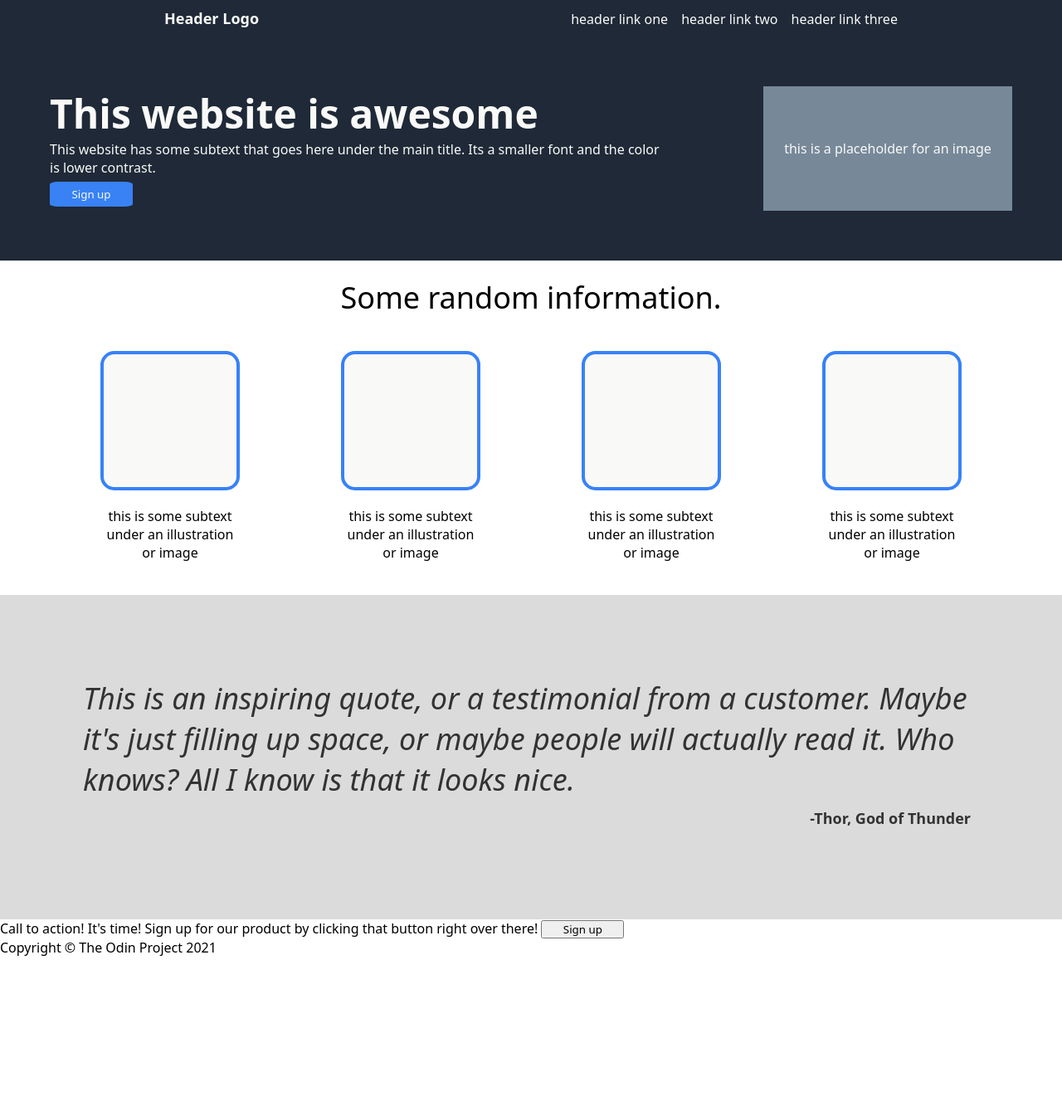
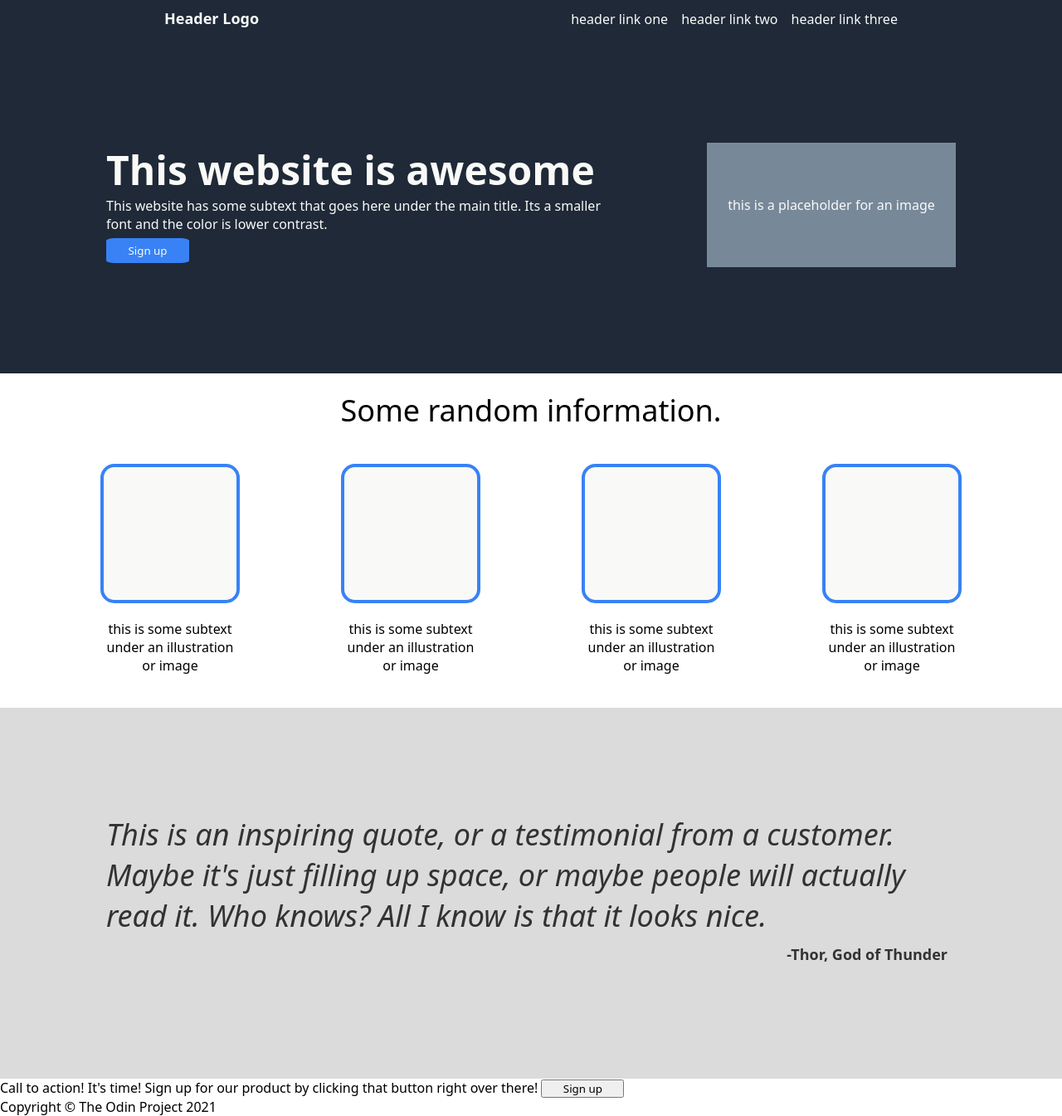
Before and after one commit to juliabush/grey-website, a plain HTML site: page index.html in a window 1280 px wide. Shown: the whole page at 83% size. Before the commit the page ends 1153 px from the top, so only its background shows below. Drawn offline with Linux system fonts and the light colour scheme.

Commit message:
Changing padding units

```diff
--- a/style.css
+++ b/style.css
@@ -34,7 +34,7 @@ a {
     display: flex;
     flex-direction: row;
     justify-content: space-around;
-    padding: 60px;
+    padding: 10%;
     gap: 7rem;
 }
 .column {
@@ -98,7 +98,7 @@ header {
 }
 .thor-hero {
     background-color: lightgray ;
-    padding: 100px;
+    padding: 10%;
     font-style: italic;
     opacity: 0.8;
     font-size: 36px;
```
